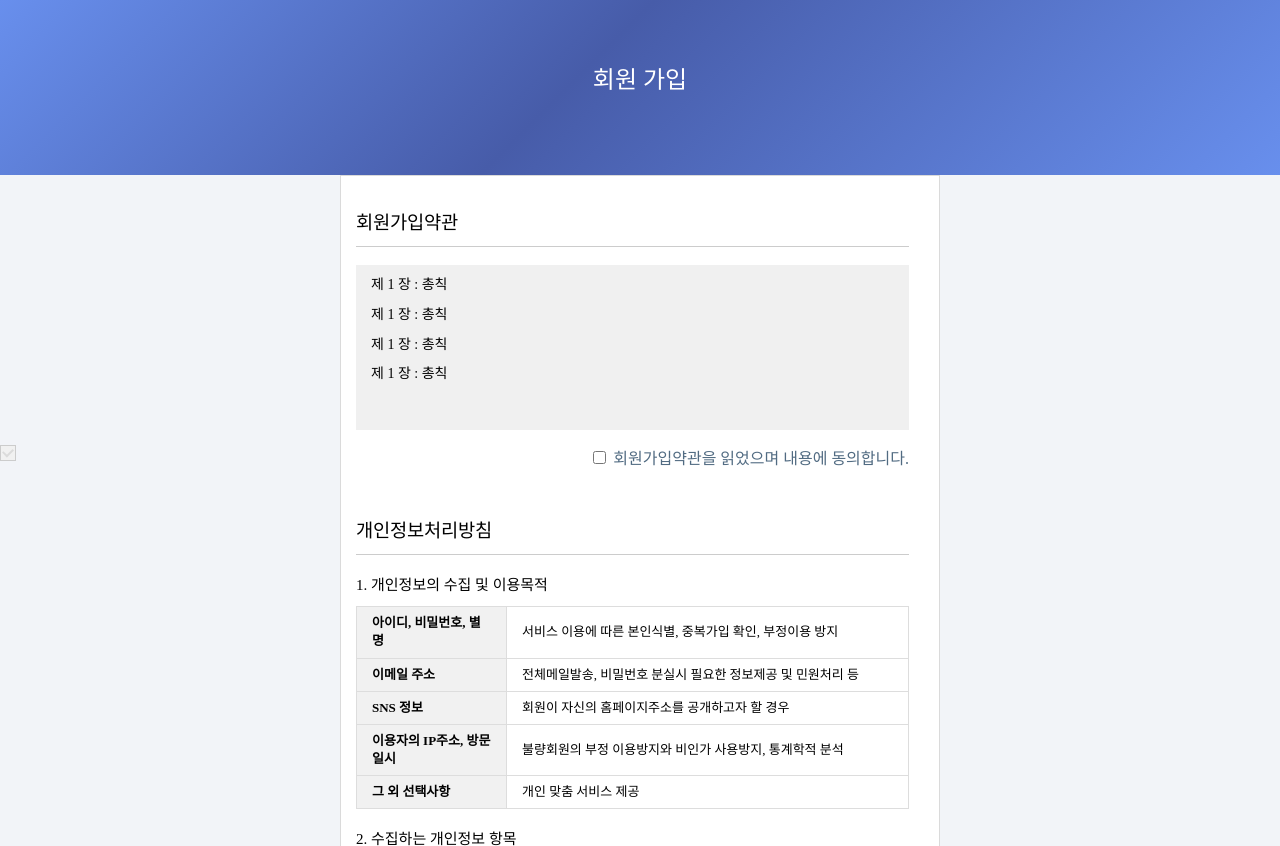
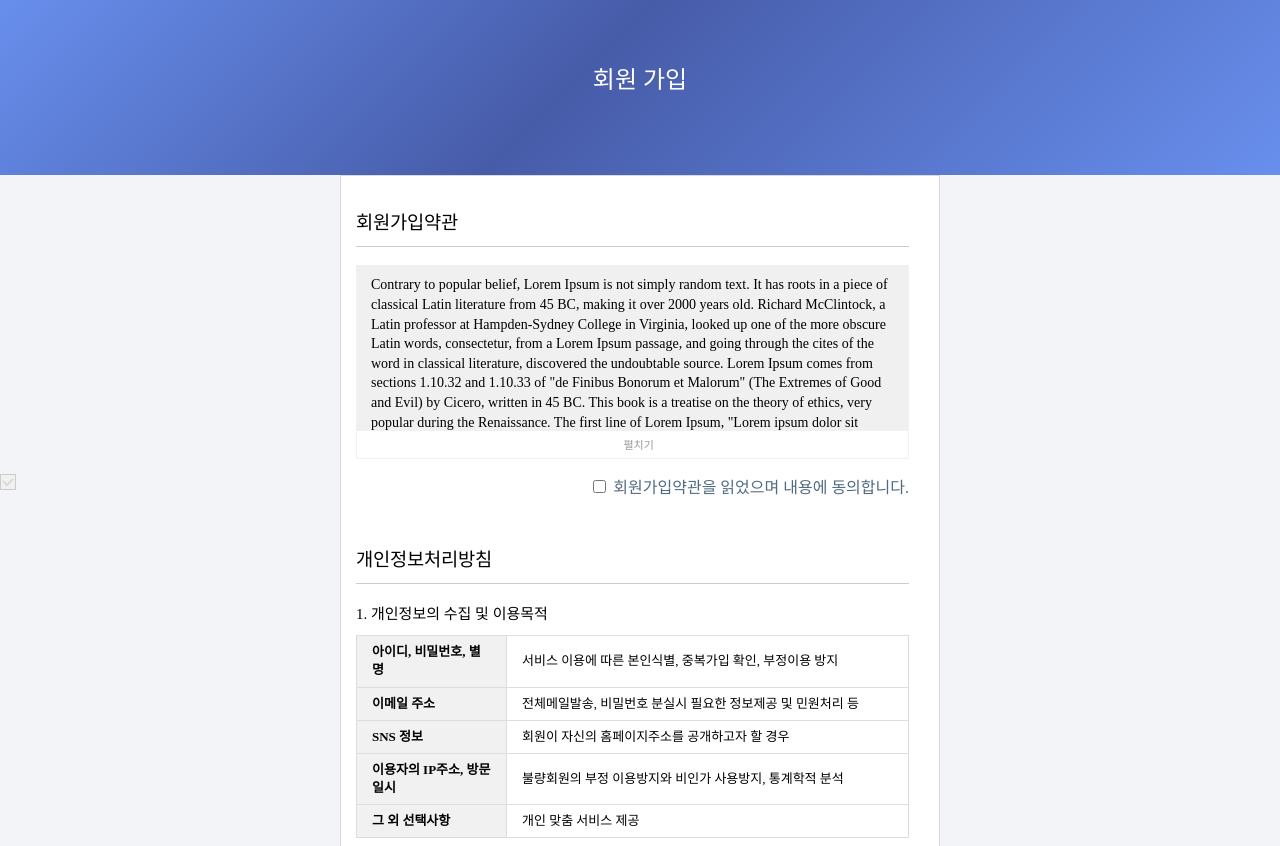
Before and after one commit to R3turn-Dev/EditLife-Community, a Python web app: template templates/root/register.html in a window 1280 px wide. Shown: the top 846 px of the page. Run offline with Jinja, Linux system fonts and the light colour scheme; the template is opened without the code that fills it, so the values that code supplies are empty; some libraries are stand-ins or nearby versions; some web fonts are replaced.

Commit message:
그냥 이것저것 수정많이함
로그인 - 밑에 글자크기랑 바 그어져있는거 수정하고 메인은 밑에 푸터 작성했고 레지스터는 펼치기구현함 닫기구현안함

```diff
--- a/templates/root/css/register.css
+++ b/templates/root/css/register.css
@@ -116,6 +116,16 @@ p {
     background-color: #f0f0f0;
     font-size: 14px;
 }
+.form-terms .terms-style .open{
+    width: 100;
+    height: 600px;
+    padding: 10px 15px;
+    background-color: #f0f0f0;
+    font-size: 14px;
+}
+.form-terms.open{
+    height: 600px;
+}
 .terms-style{
     line-height: 1.4;
 }
@@ -219,3 +229,32 @@ label span.checkbox:after{
     padding: 10px 20px;
     border: 1px solid rgba(0,0,0,0.1);
 }
+.form-open{
+    display: block;
+    widows: 100%;
+    font-size: 11px;
+    color: #999;
+    text-align:center;
+    padding: 5px 15px;
+    border: 1px solid #f1f1f1;
+}
+.form-open:before{
+    content: "";
+    font-size: 12px;
+    margin: 0 3px 0 0;
+}
+.form-open:after{
+    content: "펼치기";
+}
+.form-open:hover{
+    cursor: pointer;
+}
+.open{
+    height: 600px;
+}
+.close{
+
+}
+.form-open.close:after{
+    content: "접기";
+}
--- a/templates/root/login.html
+++ b/templates/root/login.html
@@ -48,7 +48,7 @@
                             </a>
                         </li>
                         <li><a>비밀번호 찾기</a></li>
-                        <li><a href="register.html">회원가입</a></li>
+                        <li><a href="./register.html">회원가입</a></li>
                     </ol>
                 </div>
             </form>
--- a/templates/root/register.html
+++ b/templates/root/register.html
@@ -23,6 +23,17 @@
 
         <script src="js/index.js"></script>
         <link rel="stylesheet" href="css/register.css"/>
+        <script>
+            $(document).ready(function(){
+                $(".form-open").click(function(){
+                    $(".form-open").addClass("close");
+                    $(".terms-style").addClass("open");
+                });
+                $(".close").click(function(){
+                    alert("asdf")
+                });
+            });
+        </script>
     </head>
     <body class="layout-register">
         <div class="bg">
@@ -38,11 +49,12 @@
                         <div class="terms">
                             <h3 class="form-title">회원가입약관</h3>
                             <div class="form-terms terms-style">
-                                <p>제 1 장 : 총칙</p>
-                                <p>제 1 장 : 총칙</p>
-                                <p>제 1 장 : 총칙</p>
-                                <p>제 1 장 : 총칙</p>
+                                <p>Contrary to popular belief, Lorem Ipsum is not simply random text. It has roots in a piece of classical Latin literature from 45 BC, making it over 2000 years old. Richard McClintock, a Latin professor at Hampden-Sydney College in Virginia, looked up one of the more obscure Latin words, consectetur, from a Lorem Ipsum passage, and going through the cites of the word in classical literature, discovered the undoubtable source. Lorem Ipsum comes from sections 1.10.32 and 1.10.33 of "de Finibus Bonorum et Malorum" (The Extremes of Good and Evil) by Cicero, written in 45 BC. This book is a treatise on the theory of ethics, very popular during the Renaissance. The first line of Lorem Ipsum, "Lorem ipsum dolor sit amet..", comes from a line in section 1.10.32.
+
+The standard chunk of Lorem Ipsum used since the 1500s is reproduced below for those interested. Sections 1.10.32 and 1.10.33 from "de Finibus Bonorum et Malorum" by Cicero are also reproduced in their exact original form, accompanied by English versions from the 1914 translation by H. Rackham.</p>
+
                             </div>
+                            <a class="form-open"></a>
                             <div class="form-agree">
                                 <label>
                                     <input type="checkbox" id="terms-agree">
```
Also changed, not shown: templates/root/css/index.css (+10 -4 lines), templates/root/main.html (+7 -5 lines).
